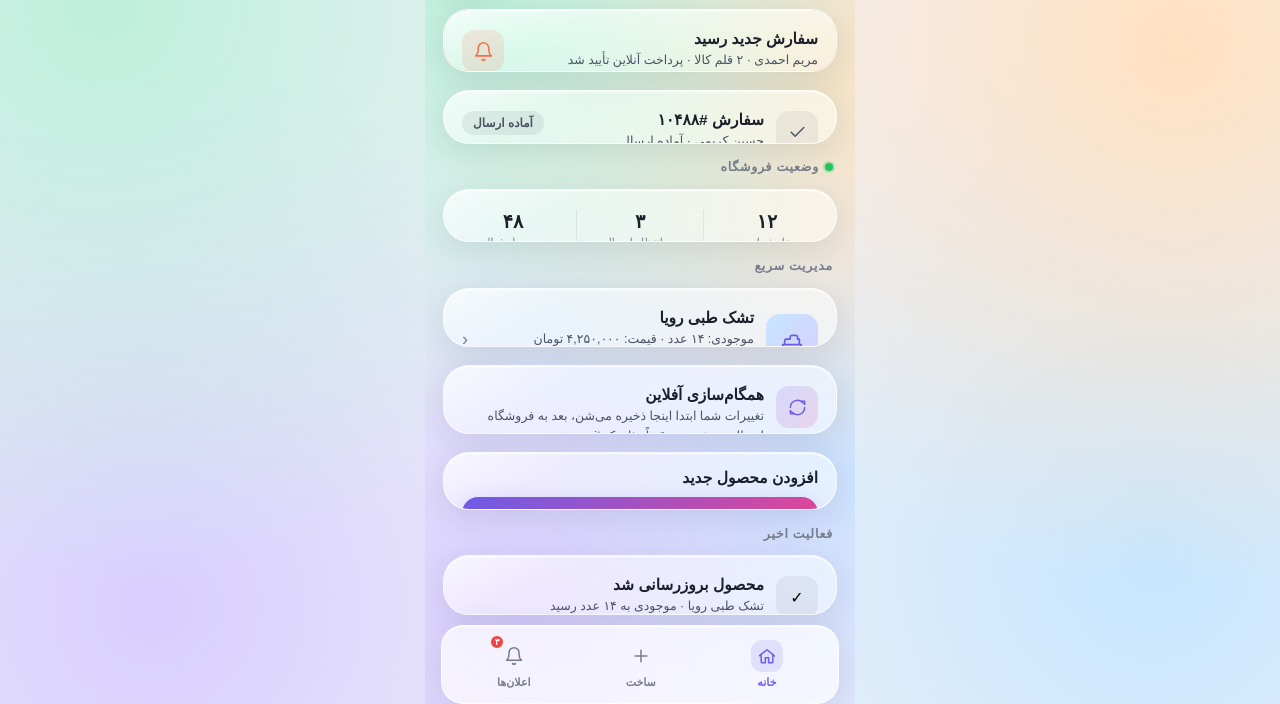
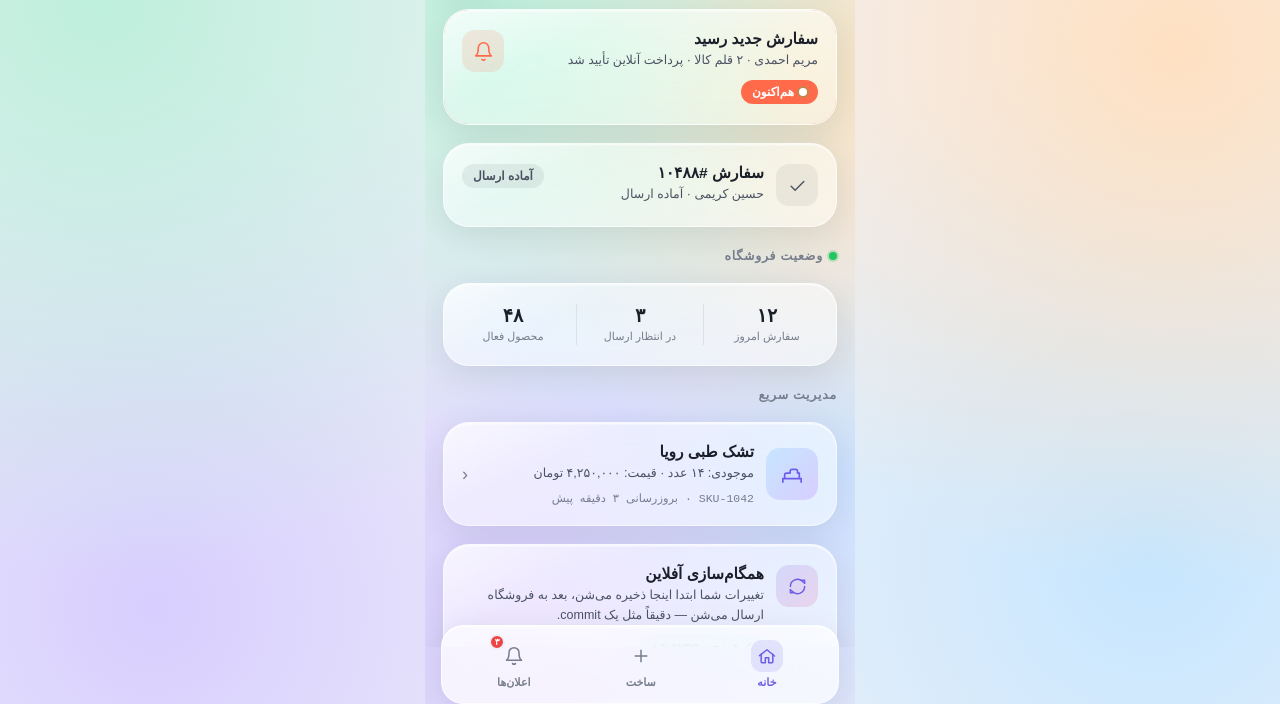
Before and after one commit to samanramezani1377-hub/Liguid-glass, a plain HTML site: page woogit-liquid-glass-v1-fixed.html in a window 1280 px wide. Shown: the part 96-800 px from the top of the page. Drawn offline with Linux system fonts and the light colour scheme.

Commit message:
Fix content flow so each box follows the previous box

```diff
--- a/woogit-liquid-glass-v1-fixed.html
+++ b/woogit-liquid-glass-v1-fixed.html
@@ -4,7 +4,8 @@
 <meta charset="UTF-8">
 <meta name="viewport" content="width=device-width, initial-scale=1.0, viewport-fit=cover">
 <title>WooGit — Liquid Glass V1 UI Reference</title>
-<style>  :root{
+<style>
+  :root{
     --bg-base:#EFF1F7;--blob-mint:#BEEFDC;--blob-peach:#FFE1C2;--blob-lavender:#D8CEFF;--blob-sky:#C6E6FF;
     --glass-fill:rgba(255,255,255,.52);--glass-fill-strong:rgba(255,255,255,.72);--glass-border:rgba(255,255,255,.65);
     --glass-shadow:0 8px 32px rgba(31,36,48,.10),0 1.5px 0 rgba(255,255,255,.6) inset;
@@ -41,11 +42,17 @@
   .navbar{margin:0 16px 16px;padding:10px 8px;background:var(--glass-fill-strong);border:1px solid var(--glass-border);border-radius:22px;backdrop-filter:blur(26px) saturate(160%);-webkit-backdrop-filter:blur(26px) saturate(160%);box-shadow:var(--glass-shadow);display:flex;justify-content:space-around;align-items:center;flex:0 0 auto;position:sticky;bottom:0;z-index:30}.nav-item{display:flex;flex-direction:column;align-items:center;gap:4px;font-size:11px;font-weight:600;color:var(--ink-400);position:relative;padding:4px 14px}.nav-item.active{color:var(--accent-1)}.nav-item .nav-icon-wrap{width:32px;height:32px;border-radius:11px;display:flex;align-items:center;justify-content:center}.nav-item.active .nav-icon-wrap{background:rgba(108,92,231,.14)}.nav-badge{position:absolute;top:-2px;inset-inline-end:6px;width:16px;height:16px;border-radius:50%;background:var(--badge);color:#fff;font-size:9px;font-weight:800;display:flex;align-items:center;justify-content:center;border:2px solid var(--bg-base)}
   button{font:inherit;color:inherit;border:0;cursor:pointer}.interactive{transition:transform .18s ease,filter .18s ease,box-shadow .18s ease}.interactive:active{transform:scale(.985);filter:saturate(.95)}.toast{position:fixed;left:16px;right:16px;bottom:92px;z-index:40;background:rgba(27,31,42,.88);color:#fff;border-radius:15px;padding:11px 14px;font-size:12px;text-align:center;opacity:0;transform:translateY(12px);pointer-events:none;transition:.25s ease;backdrop-filter:blur(18px)}.toast.show{opacity:1;transform:translateY(0)}
   @media (prefers-reduced-motion:reduce){.screen{animation:none}.interactive{transition:none}}@media(max-width:430px){.screen{max-width:none}.feed{padding-inline:15px}}
-  /* CONTENT-FIT FIX: cards and controls grow only as much as their content requires. */
+  /* CONTENT-FIT FIX */
   .card,.card--urgent,.card--product{min-height:0!important;height:auto!important}
   .stat-grid{min-height:0!important;height:auto!important}
   .cta{min-height:0!important;height:auto!important}
   .section-label{min-height:0!important;height:auto!important}
+  /* FLOW LAYOUT FIX: every item follows the previous item in normal document flow. */
+  .feed{position:relative;display:flex!important;flex-direction:column!important;align-items:stretch!important;justify-content:flex-start!important;gap:18px!important}
+  .feed > .card,.feed > .section-label{position:relative!important;top:auto!important;bottom:auto!important;left:auto!important;right:auto!important;transform:none!important;flex:0 0 auto!important;align-self:stretch!important;margin-left:0!important;margin-right:0!important}
+  .feed > .section-label{flex:none!important;width:auto!important}
+  .feed > .card{width:100%!important}
+  .card > .row,.card > .stat-grid,.card > .cta{position:relative!important;top:auto!important;bottom:auto!important}
 </style>
 </head>
 <body>
```
